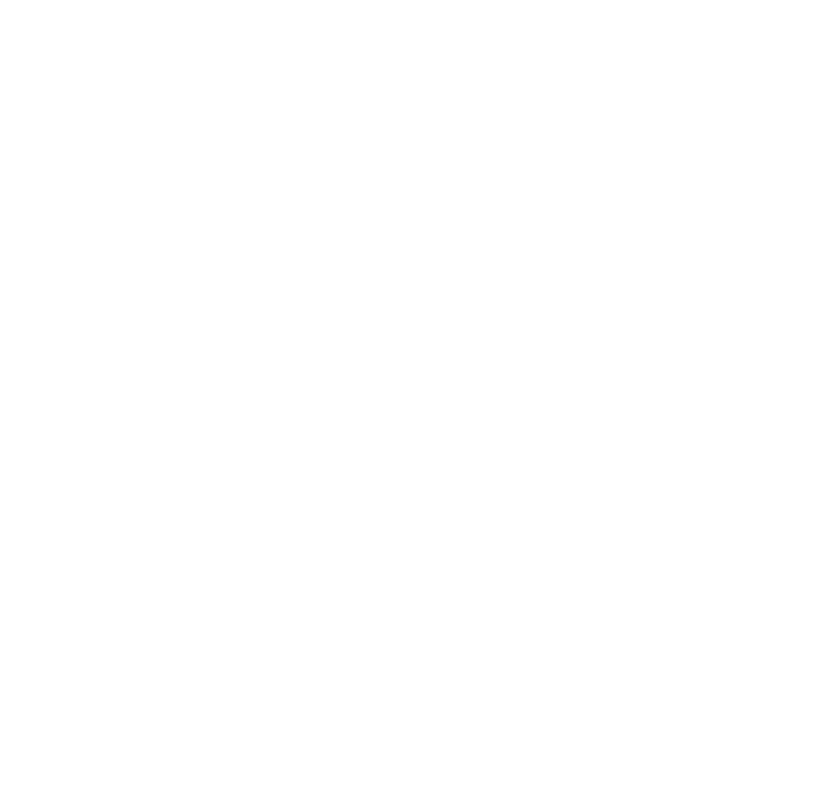
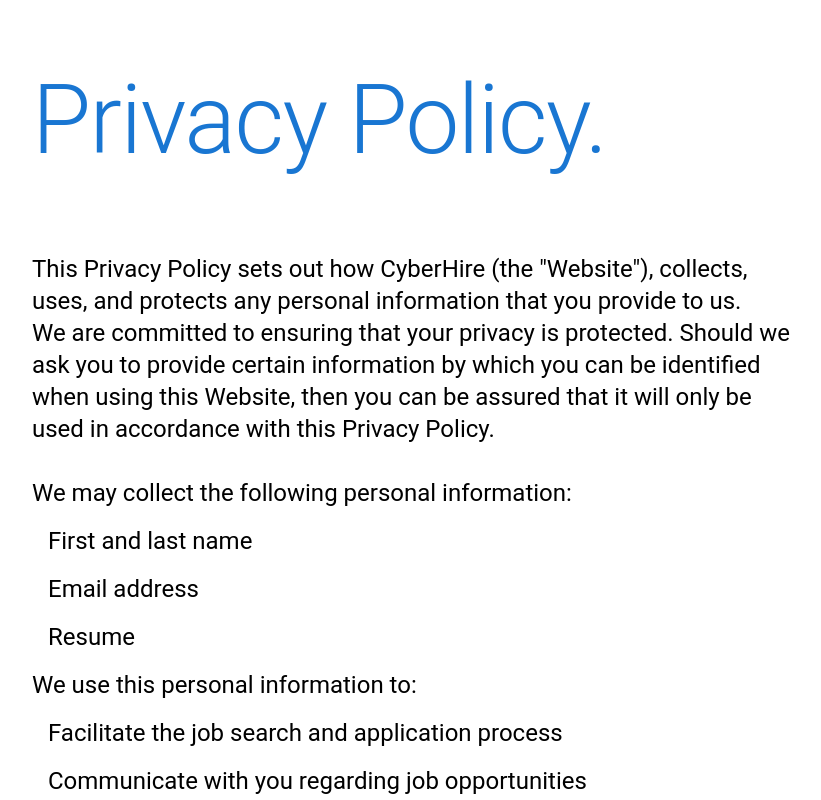
Before and after one commit to techstartucalgary/CyberHire, a React (Create React App) app in the folder frontend/: page /#/privacy in a window 1280 px wide. Before the commit this address had no page. Shown: the top 800 px of the page, without its empty margins (224-1045 px from the left). Built offline with nearby package versions, Linux system fonts and the light colour scheme.

Commit message:
Added basic privacy policy

```diff
--- a/frontend/src/App.tsx
+++ b/frontend/src/App.tsx
@@ -1,6 +1,6 @@
 import React from "react";
 import logo from "./logo.svg";
-import "./App.css";
+import "./styles/App.css";
 
 function App() {
   return (
--- a/frontend/src/Pages/About.tsx
+++ b/frontend/src/Pages/About.tsx
@@ -1,6 +1,6 @@
 import React from "react";
 import logo from "../logo.svg";
-import "../App.css";
+import "../styles/App.css";
 
 function About() {
 	return (
--- /dev/null
+++ b/frontend/src/Pages/Privacy.tsx
@@ -0,0 +1,81 @@
+import { Box, List, ListItem, Typography } from "@mui/material";
+import React from "react";
+import "../styles/privacy.css";
+
+<link
+  rel="stylesheet"
+  href="https://fonts.googleapis.com/css?family=Roboto:300,400,500,700&display=swap"
+/>;
+
+function PrivacyPolicy() {
+  return (
+    <Box className="textBox">
+      <Typography variant="h1" color="primary" mb={"10%"}>
+        Privacy Policy.
+      </Typography>
+      <Typography variant="h5" mb={"10%"}>
+        This Privacy Policy sets out how CyberHire (the "Website"), collects,
+        uses, and protects any personal information that you provide to us.
+        <br />
+        We are committed to ensuring that your privacy is protected. Should we
+        ask you to provide certain information by which you can be identified
+        when using this Website, then you can be assured that it will only be
+        used in accordance with this Privacy Policy.
+        <br /><br />
+        We may collect the following personal information:
+        <br />
+        <List>
+          <ListItem>First and last name</ListItem>
+          <ListItem>Email address</ListItem>
+          <ListItem>Resume</ListItem>
+        </List>
+        We use this personal information to:
+        <br />
+        <List>
+          <ListItem>Facilitate the job search and application process</ListItem>
+          <ListItem>Communicate with you regarding job opportunities</ListItem>
+          <ListItem>Improve our Website and services</ListItem>
+          <ListItem>
+            Allow recruiters on our platform to view your resume and contact you
+            about job opportunities
+          </ListItem>
+        </List>
+        <br />
+        We will not sell, distribute or lease your personal information to third
+        parties unless we have your permission or are required by law to do so.
+        <br />
+        We store your personal information on Amazon Relational Database Service
+        (RDS). Your personal information is stored on servers that are part of
+        the Amazon Web Services (AWS) infrastructure and are subject to AWS
+        privacy standards. AWS has achieved internationally recognized
+        certifications and accreditations for compliance with privacy assurance
+        frameworks, such as ISO 27017 for cloud security, ISO 27701 for privacy
+        information management, and ISO 27018 for cloud privacy.
+        <br />
+        We take the security of your data very seriously, and have implemented
+        strict access controls and monitoring mechanisms to ensure that only
+        authorized personnel have access to personal information.
+        <br />
+        You have the right to access your personal information and request that
+        it be corrected or deleted. You may also make a complaint about our
+        handling of your personal information. To exercise these rights, please
+        contact our Privacy Compliance Officer at [insert contact information].
+        We will fulfill your request within 30 days.
+        <br />
+        We may update this Privacy Policy from time to time by updating this
+        page. You should check this page from time to time to ensure that you
+        are happy with any changes.
+        <br />
+        This Privacy Policy is compliant with Canada's Personal Information
+        Protection and Electronic Documents Act (PIPEDA).
+        <br />
+        By using our Website, you consent to our collection, use, and storage of
+        your personal information as described in this Privacy Policy. If you
+        have any questions or concerns, please contact our Privacy Compliance
+        Officer at [insert contact information].
+      </Typography>
+    </Box>
+  );
+}
+
+export default PrivacyPolicy;
--- a/frontend/src/index.tsx
+++ b/frontend/src/index.tsx
@@ -1,10 +1,10 @@
 import React from "react";
 import ReactDOM from "react-dom/client";
 import { Route, Routes, HashRouter } from "react-router-dom";
-import "./index.css";
+import "./styles/index.css";
 import App from "./App";
-import reportWebVitals from "./reportWebVitals";
 import About from "./Pages/About";
+import Privacy from "./Pages/Privacy";
 
 const root = ReactDOM.createRoot(
   document.getElementById("root") as HTMLElement
@@ -14,8 +14,7 @@
     <Routes>
       <Route path="" element={<App />} />
       <Route path="/about" element={<About />} />
+      <Route path="/privacy" element={<Privacy />}/>
     </Routes>
   </HashRouter>
 );
-
-reportWebVitals();
--- a/frontend/src/reportWebVitals.ts
+++ /dev/null
@@ -1,15 +0,0 @@
-import { ReportHandler } from 'web-vitals';
-
-const reportWebVitals = (onPerfEntry?: ReportHandler) => {
-  if (onPerfEntry && onPerfEntry instanceof Function) {
-    import('web-vitals').then(({ getCLS, getFID, getFCP, getLCP, getTTFB }) => {
-      getCLS(onPerfEntry);
-      getFID(onPerfEntry);
-      getFCP(onPerfEntry);
-      getLCP(onPerfEntry);
-      getTTFB(onPerfEntry);
-    });
-  }
-};
-
-export default reportWebVitals;
--- /dev/null
+++ b/frontend/src/styles/privacy.css
@@ -0,0 +1,9 @@
+.textBox {
+    margin-left: 20%;
+    margin-right: 20%;
+    margin-top: 5%;
+}
+
+.header {
+    margin-bottom: 250px;
+}
```
Also changed, not shown: frontend/src/setupTests.ts (deleted, +0 -5 lines), frontend/src/styles/App.css (renamed from frontend/src/App.css), frontend/src/styles/index.css (renamed from frontend/src/index.css).
